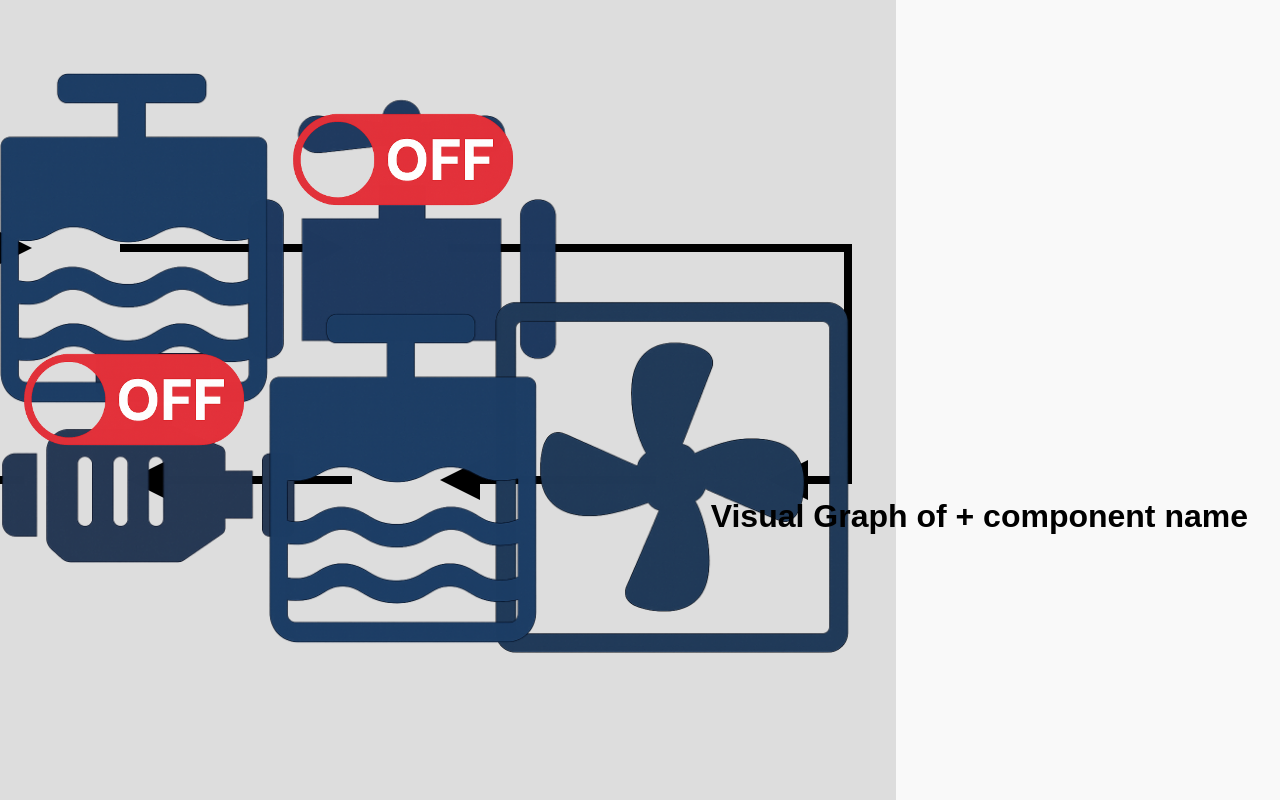
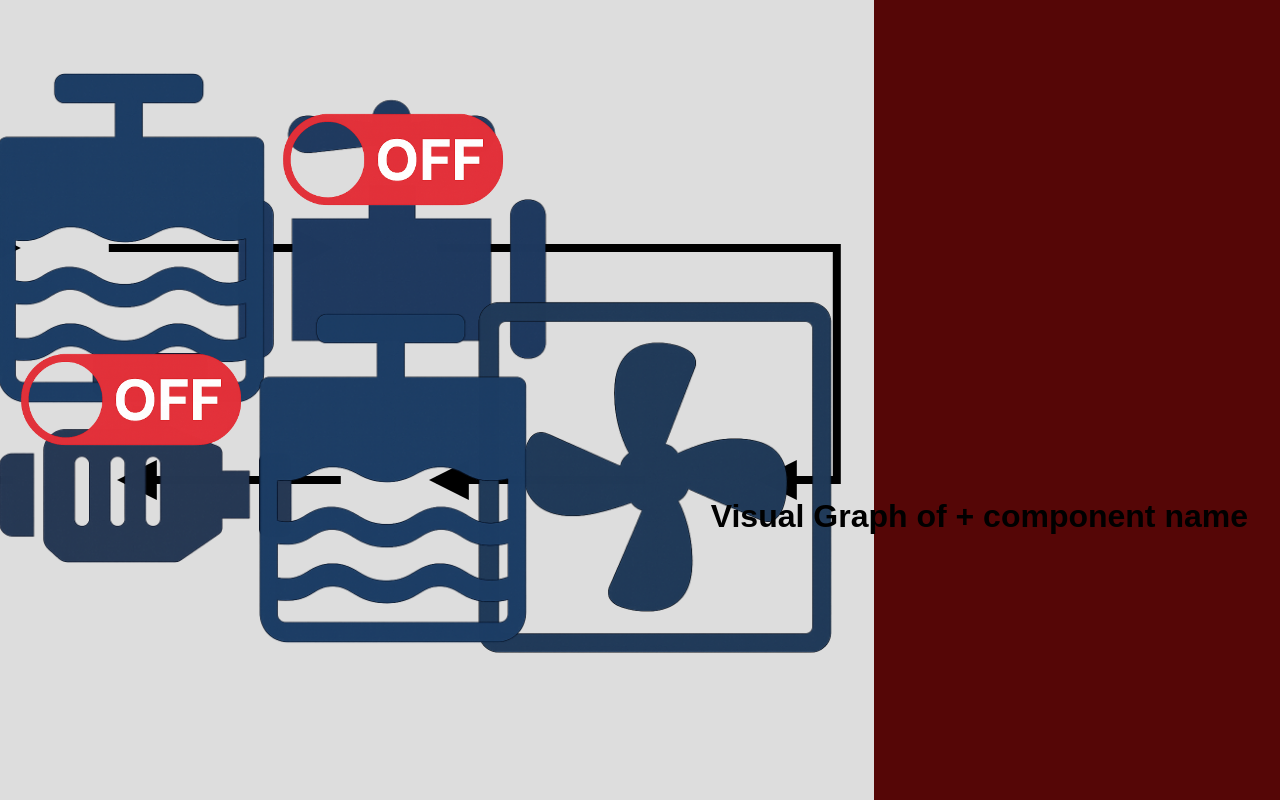
Before and after one commit to psh-mini/psh-mini, a React (Vite) app: page / in a window 1280 px wide. Built offline with nearby package versions, Linux system fonts and the light colour scheme.

Commit message:
Made app.css control overall page layout

```diff
--- a/src/App.css
+++ b/src/App.css
@@ -5,12 +5,18 @@
     overflow: hidden;
   }
 
-  .side-panel {
-    width: 30%;
-    padding: 20px;
-    background-color: #f9f9f9;
+  .diagram-panel {
+    flex: 7;
+    background-color: #ddd;
+    position: relative;
+  }
+
+  .graph-panel {
+    flex: 3;
+    padding: 16px;
+    background-color: #550606;
     overflow-y: auto;
-    box-shadow: -2px 0 5px rgba(0,0,0,0.1);
+    box-shadow: -2px 0 6px rgba(0, 0, 0, 0.1);
   }
 
   * {
--- a/src/App.jsx
+++ b/src/App.jsx
@@ -6,8 +6,10 @@ function App() {
 
   return (
     <div className="dashboard-layout">
-      <DiagramTemplate />
-      <div className="side-panel">
+      <div className="diagram-panel">
+        <DiagramTemplate />
+      </div>
+      <div className="graph-panel">
         <Graphs />
       </div>
     </div>
--- a/src/Components/DiagramTemplate.css
+++ b/src/Components/DiagramTemplate.css
@@ -1,12 +1,8 @@
 .flow-diagram {
-    width: 70%;
+  width: 100%;
   height: 100%;
-    background-color: #ddd;
-    aspect-ratio: 4 / 3;
   position: relative;
-    overflow: hidden;
 }
-
 .flow-diagram svg {
   width: 100%;
   height: 100%;
```
Also changed, not shown: src/Components/GraphTemplate.jsx (added, +21 -0 lines). Lines whose indentation alone changed are shown as unchanged.
